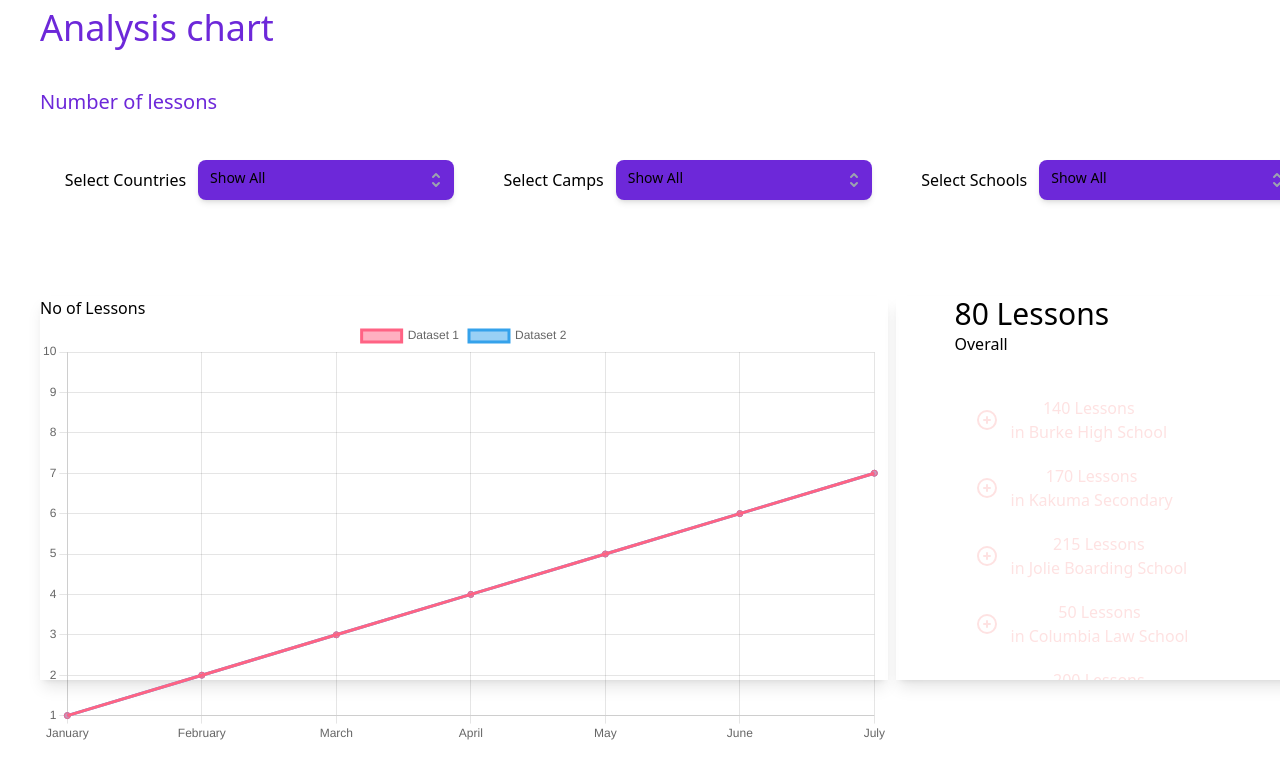
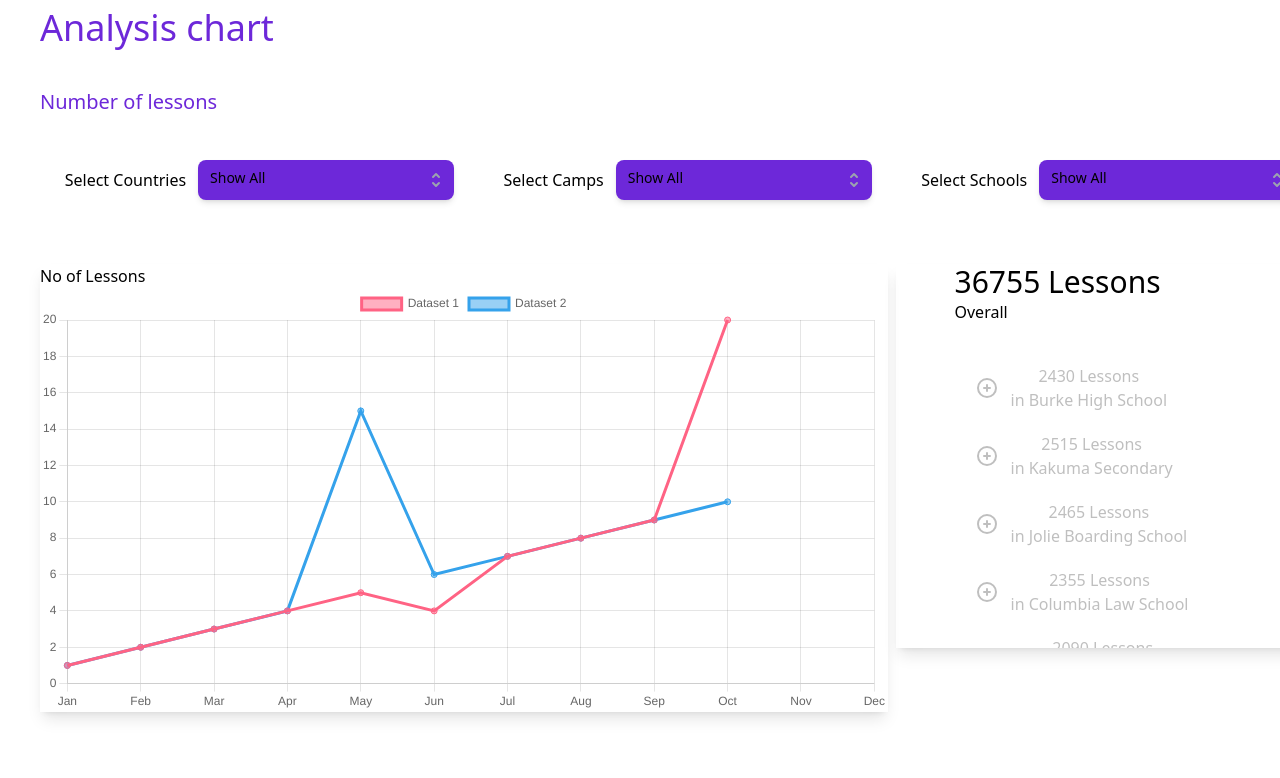
Before and after one commit to Moataz5197/analysis-vois, a Next.js app: page / in a window 1280 px wide. Shown: the top 778 px of the page. Built offline with nearby package versions, Linux system fonts and the light colour scheme.

Commit message:
Feature:Analysis ComponentExcracted and logic changes part1

```diff
--- /dev/null
+++ b/components/Analysis/Analysis.tsx
@@ -0,0 +1,88 @@
+import React from "react";
+import { useSchools } from "../../store";
+import ListMenu from "../ListMenu";
+import SchoolCards from "../SchoolCards";
+import LineChart from "../LineChart";
+
+const Analysis: React.FunctionComponent = () => {
+  const {
+    schools,
+    uniqueCountries,
+    selectedCountry,
+    setSelectedCountry,
+    uniqueCamps,
+    selectedCamp,
+    setSelectedCamp,
+    selectedSchool,
+    setSelectedSchool,
+    selectedGraphData,
+    setSelectedGraphData,
+  } = useSchools();
+  let countedLessons = 0;
+  const SelectedSchools = schools
+    .map((element, index) => element.school)
+    .filter((value, index, self) => self.indexOf(value) === index);
+  SelectedSchools?.unshift("");
+  schools.map((element, index) => {
+    countedLessons += element.lessons;
+  });
+  return (
+    <section>
+      <div className="container h-64 mx-10 mt-2">
+        <h1 className="text-4xl text-violet-700 mb-10">Analysis chart</h1>
+        <h2 className="text-xl text-violet-700 mb-10">Number of lessons</h2>
+        <div className="flex justify-around">
+          <ListMenu
+            key={0}
+            label={"Select Countries"}
+            uniqueSet={uniqueCountries}
+            selectedState={selectedCountry}
+            setSelectedState={setSelectedCountry}
+          />
+          <ListMenu
+            key={1}
+            label={"Select Camps"}
+            uniqueSet={uniqueCamps}
+            selectedState={selectedCamp}
+            setSelectedState={setSelectedCamp}
+          />
+          <ListMenu
+            key={2}
+            label={"Select Schools"}
+            uniqueSet={SelectedSchools}
+            selectedState={selectedSchool}
+            setSelectedState={setSelectedSchool}
+          />
+        </div>
+      </div>
+      <div className="container h-96 mx-10 flex space-x-2 rounded-md">
+        <div className="w-2/3 shadow-lg h-fit">
+          <h3>No of Lessons</h3>
+          <div>
+            <LineChart GraphData={schools} />
+          </div>
+        </div>
+        <div className=" w-1/3 shadow-lg overflow-auto">
+          <div className="container flex justify-center">
+            <div className="flex-col items-center justify-center">
+              <div className=" mb-10">
+                <h1 className="text-3xl">{countedLessons} Lessons</h1>
+                <h2>{selectedCamp == "" ? "Overall" : `in ${selectedCamp}`}</h2>
+              </div>
+              {SelectedSchools.map((school: string, schoolIdx: number) => (
+                <SchoolCards
+                  key={schoolIdx}
+                  school={school}
+                  items={selectedGraphData}
+                  onItemClick={setSelectedGraphData}
+                />
+              ))}
+            </div>
+          </div>
+        </div>
+      </div>
+    </section>
+  );
+};
+
+export default Analysis;
--- /dev/null
+++ b/components/Analysis/index.tsx
@@ -0,0 +1 @@
+export { default } from "./Analysis";
--- a/components/LineChart/LineChart.tsx
+++ b/components/LineChart/LineChart.tsx
@@ -10,6 +10,7 @@ import {
   Legend,
 } from "chart.js";
 import { Line } from "react-chartjs-2";
+import { School } from "../../utiils/types";
 
 ChartJS.register(
   CategoryScale,
@@ -21,7 +22,7 @@ ChartJS.register(
   Legend
 );
 
-export const options = {
+const options = {
   responsive: true,
   plugins: {
     legend: false,
@@ -32,32 +33,45 @@ export const options = {
   },
 };
 
-const labels = ["January", "February", "March", "April", "May", "June", "July"];
+const labels: string[] = [
+  "Jan",
+  "Feb",
+  "Mar",
+  "Apr",
+  "May",
+  "Jun",
+  "Jul",
+  "Aug",
+  "Sep",
+  "Oct",
+  "Nov",
+  "Dec",
+];
 
 export const data = {
   labels,
   datasets: [
     {
       label: "Dataset 1",
-      data: [1, 2, 3, 4, 5, 6, 7, 8, 9, 10],
+      data: [1, 2, 3, 4, 5, 4, 7, 8, 9, 20],
       borderColor: "rgb(255, 99, 132)",
       backgroundColor: "rgba(255, 99, 132, 0.5)",
     },
     {
       label: "Dataset 2",
-      data: [1, 2, 3, 4, 5, 6, 7, 8, 9, 10],
+      data: [1, 2, 3, 4, 15, 6, 7, 8, 9, 10],
       borderColor: "rgb(53, 162, 235)",
       backgroundColor: "rgba(53, 162, 235, 0.5)",
     },
   ],
 };
 
-interface LineChartInterface {
-  GraphData: string;
+interface Props {
+  GraphData: School[];
 }
 
-function LineChart({ GraphData }: LineChartInterface) {
+const LineChart: React.FunctionComponent<Props> = () => {
   return <Line data={data} />;
-}
+};
 
 export default LineChart;
--- a/components/ListMenu/ListMenu.tsx
+++ b/components/ListMenu/ListMenu.tsx
@@ -1,7 +1,7 @@
-import React, { Dispatch, SetStateAction } from 'react';
-import { Fragment } from 'react';
-import { Listbox, Transition } from '@headlessui/react';
-import { CheckIcon, SelectorIcon } from '@heroicons/react/solid';
+import React, { Dispatch, SetStateAction } from "react";
+import { Fragment } from "react";
+import { Listbox, Transition } from "@headlessui/react";
+import { CheckIcon, SelectorIcon } from "@heroicons/react/solid";
 
 interface ListMenu {
   label?: string;
@@ -11,10 +11,10 @@ interface ListMenu {
 }
 
 function ListMenu({
-  label = 'Select Somethings',
+  label = "Select Somethings",
   setSelectedState,
-  selectedState = '',
-  uniqueSet
+  selectedState = "",
+  uniqueSet,
 }: ListMenu) {
   return (
     <div className="flex space-x-3">
@@ -24,7 +24,7 @@ function ListMenu({
           <div className="relative mt-1">
             <Listbox.Button className="relative w-full cursor-default rounded-lg bg-violet-700 py-2 pl-3 pr-10 text-left shadow-md focus:outline-none focus-visible:border-indigo-500 focus-visible:ring-2 focus-visible:ring-white focus-visible:ring-opacity-75 focus-visible:ring-offset-2 focus-visible:ring-offset-orange-300 sm:text-sm">
               <span className="block truncate h-6">
-                {selectedState == '' ? 'Show All' : selectedState}
+                {selectedState == "" ? "Show All" : selectedState}
               </span>
               <span className="pointer-events-none absolute inset-y-0 right-0 flex items-center pr-2">
                 <SelectorIcon
@@ -47,8 +47,8 @@ function ListMenu({
                       className={({ active }) =>
                         `relative cursor-default select-none py-2 pl-10 pr-4 ${
                           active
-                            ? 'bg-amber-100 text-amber-900'
-                            : 'text-gray-900'
+                            ? "bg-amber-100 text-amber-900"
+                            : "text-gray-900"
                         }`
                       }
                       value={element}
@@ -56,15 +56,20 @@ function ListMenu({
                       {
                         <>
                           <span
+                            key={elementIdx}
                             className={`block truncate ${
-                              selectedState ? 'font-medium' : 'font-normal'
+                              selectedState ? "font-medium" : "font-normal"
                             }`}
                           >
-                            {element == '' ? 'Show All' : element}
+                            {element == "" ? "Show All" : element}
                           </span>
                           {selectedState == element ? (
-                            <span className="absolute inset-y-0 left-0 flex items-center pl-3 text-amber-600">
+                            <span
+                              key={elementIdx}
+                              className="absolute inset-y-0 left-0 flex items-center pl-3 text-amber-600"
+                            >
                               <CheckIcon
+                                key={elementIdx}
                                 className="h-5 w-5"
                                 aria-hidden="true"
                               />
@@ -73,7 +78,7 @@ function ListMenu({
                         </>
                       }
                     </Listbox.Option>
-                    {elementIdx == 0 ? <hr key={elementIdx} /> : ''}
+                    {elementIdx == 0 ? <hr key={elementIdx} /> : ""}
                   </>
                 ))}
               </Listbox.Options>
--- a/components/SchoolCards/SchoolCards.tsx
+++ b/components/SchoolCards/SchoolCards.tsx
@@ -1,14 +1,21 @@
 import { Dispatch, SetStateAction, useState } from "react";
+import { useSchools } from "../../store";
 
 interface SchoolCards {
   school: string;
-  lessons: number;
   items: string[];
   onItemClick: Dispatch<SetStateAction<string[]>>;
 }
 
-function SchoolCards({ school, lessons, onItemClick, items }: SchoolCards) {
+function SchoolCards({ school, onItemClick, items }: SchoolCards) {
   const [isActive, setIsActive] = useState<boolean>(false);
+  const { schools } = useSchools();
+  let lessons = 0;
+
+  schools
+    .filter((s, i) => s.school == school)
+    .map((e, i) => (lessons += e.lessons));
+
   const handleOnClick = () => {
     const schoolIdx = items.findIndex((item) => item == school);
 
@@ -21,10 +28,10 @@ function SchoolCards({ school, lessons, onItemClick, items }: SchoolCards) {
     }
     setIsActive(!isActive);
   };
-  return (
+  return school == "" ? null : (
     <button
       className={`flex justify-center space-x-3 m-5 ${
-        isActive ? "text-red-500" : "text-red-100"
+        isActive ? "text-red-500" : " opacity-25"
       }`}
       onClick={handleOnClick}
     >
--- a/pages/index.tsx
+++ b/pages/index.tsx
@@ -1,9 +1,6 @@
 import type { NextPage } from "next";
-import { useSchools } from "../store";
 import fs from "fs";
-import ListMenu from "../components/ListMenu";
-import SchoolCards from "../components/SchoolCards";
-import LineChart from "../components/LineChart";
+import Analysis from "../components/Analysis";
 
 export function getServerSideProps() {
   const resp = fs.readFileSync(
@@ -18,82 +15,10 @@ export function getServerSideProps() {
   };
 }
 const Home: NextPage = () => {
-  const {
-    schools,
-    uniqueCountries,
-    selectedCountry,
-    setSelectedCountry,
-    uniqueCamps,
-    selectedCamp,
-    setSelectedCamp,
-    selectedSchool,
-    setSelectedSchool,
-    selectedGraphData,
-    setSelectedGraphData,
-  } = useSchools();
-  const SelectedSchools = schools
-    .map((element, index) => element.school)
-    .filter((value, index, self) => self.indexOf(value) === index);
-  SelectedSchools.unshift("");
   return (
     <div>
       <main className="flex-col justify-center items-center">
-        <div className="container h-72 mx-10 mt-2">
-          <h1 className="text-4xl text-violet-700 mb-10">Analysis chart</h1>
-          <h2 className="text-xl text-violet-700 mb-10">Number of lessons</h2>
-          <div className="flex justify-around">
-            <ListMenu
-              key={0}
-              label={"Select Countries"}
-              uniqueSet={uniqueCountries}
-              selectedState={selectedCountry}
-              setSelectedState={setSelectedCountry}
-            />
-            <ListMenu
-              key={1}
-              label={"Select Camps"}
-              uniqueSet={uniqueCamps}
-              selectedState={selectedCamp}
-              setSelectedState={setSelectedCamp}
-            />
-            <ListMenu
-              key={2}
-              label={"Select Schools"}
-              uniqueSet={SelectedSchools}
-              selectedState={selectedSchool}
-              setSelectedState={setSelectedSchool}
-            />
-          </div>
-        </div>
-        <div className="container h-96  mx-10 flex space-x-2 rounded-md">
-          <div className="w-2/3 shadow-lg">
-            <h3>No of Lessons</h3>
-            <div>
-              <LineChart GraphData={"Hi"} />
-            </div>
-          </div>
-          <div className=" w-1/3 shadow-lg overflow-auto">
-            <div className="container flex justify-center">
-              <div className="flex-col items-center justify-center">
-                <div className=" mb-10">
-                  <h1 className="text-3xl">80 Lessons</h1>
-                  <h2>
-                    {selectedCamp == "" ? "Overall" : `in ${selectedCamp}`}
-                  </h2>
-                </div>
-                {schools.map((s, schoolIdx: number) => (
-                  <SchoolCards
-                    key={schoolIdx}
-                    school={s.school}
-                    lessons={s.lessons}
-                    items={selectedGraphData}
-                    onItemClick={setSelectedGraphData}
-                  />
-                ))}
-              </div>
-            </div>
-          </div>
-        </div>
+        <Analysis />
       </main>
     </div>
   );
--- /dev/null
+++ b/utiils/types.ts
@@ -0,0 +1,8 @@
+export type School = {
+  id: string;
+  month: string;
+  camp: string;
+  country: string;
+  school: string;
+  lessons: number;
+};
```
